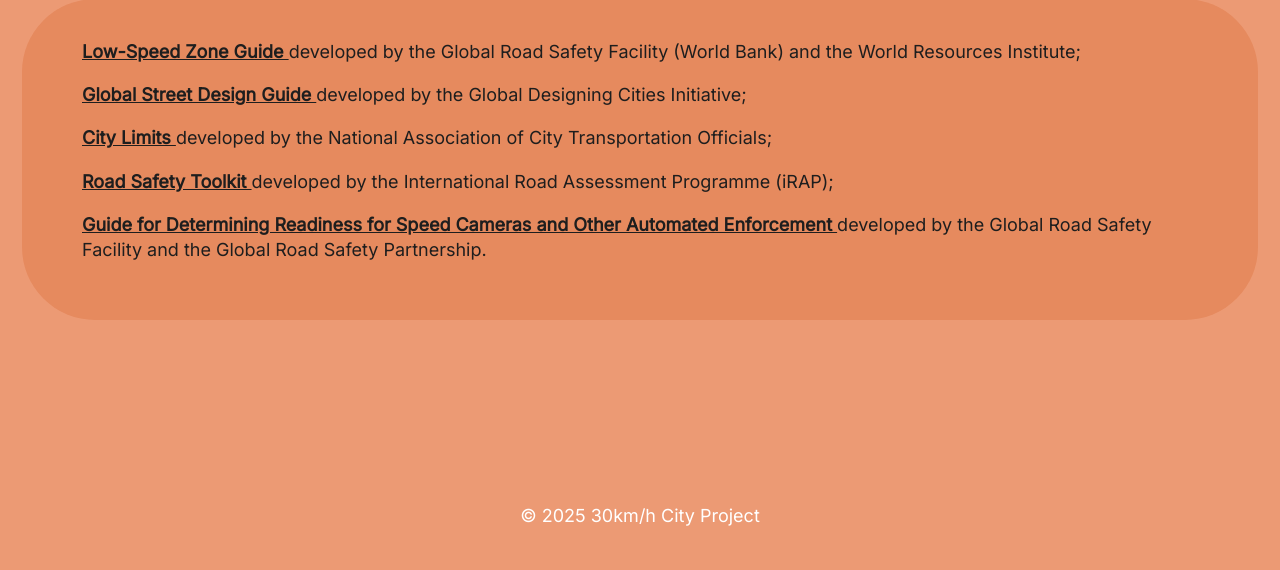
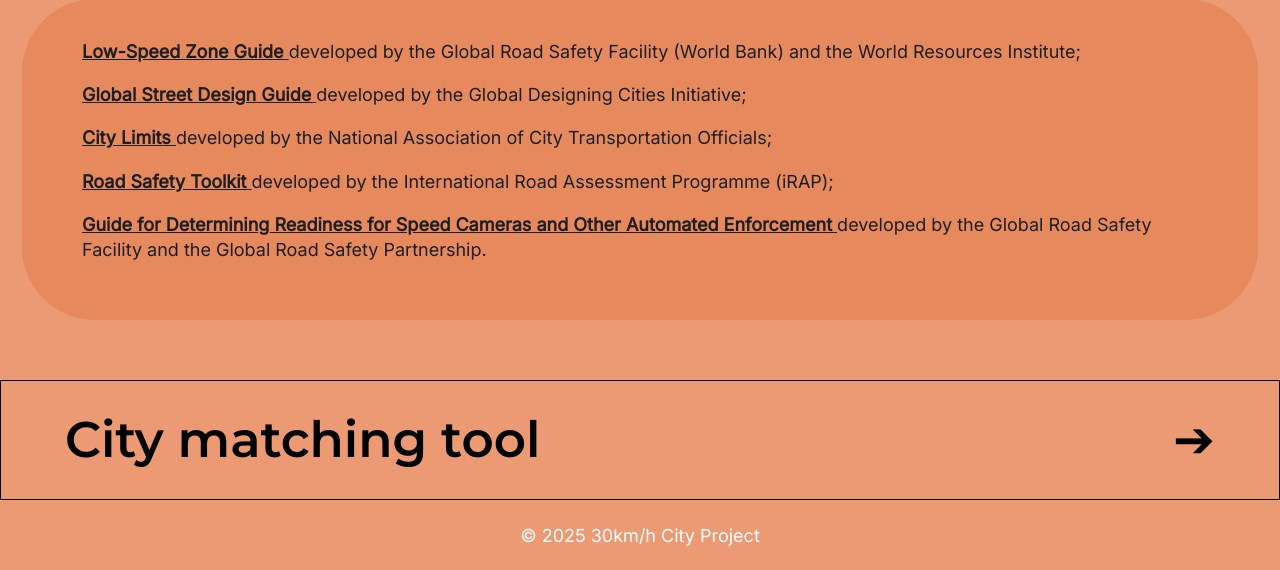
Before and after one commit to esterjez/30km, a Flask app: page /about in a window 1280 px wide; the page is wider, and only the part inside the window is pictured. Shown: the part 5326-5896 px from the top of that part. Before the commit the page ends 5852 px from the top of that part, so only its background shows below. Run offline with Flask 3, Linux system fonts and the light colour scheme.

Commit message:
extra button about

```diff
--- a/30km/templates/about.html
+++ b/30km/templates/about.html
@@ -242,7 +242,7 @@
       </p>
     </div>
 
-    <div class="guidance-frame2">
+    <div class="guidance-frame2" style="margin-bottom: -100px;">
       <p4>
         <a href="https://www.roadsafetyfacility.org/low-speed-zone-guide" target="_blank">
           Low-Speed Zone Guide
@@ -273,4 +273,12 @@
 
 </section>
 
+<!-- Bottom Wide Buttons -->
+<div class="bottom-buttons">
+  <a class="wide-button" href="{{ url_for('tool') }}">
+      <span>City matching tool</span>
+      <div class="arrow">➔</div>
+  </a>
+</div>
+
 {% endblock %}
```
